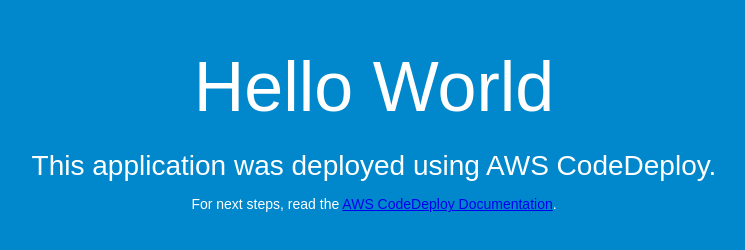
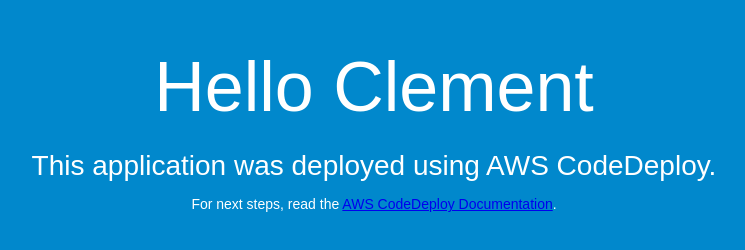
Before and after one commit to clementawsgit/CI-CD-Pipeline, a plain HTML site: page index.html in a window 1280 px wide. Shown: the whole page, without its empty margins (266-1011 px from the left). Drawn offline with Linux system fonts and the light colour scheme.

Commit message:
Update index.html

```diff
--- a/index.html
+++ b/index.html
@@ -26,7 +26,7 @@
 </head>
 <body>
   <div align="center">
-    <h1>Hello World</h1>
+    <h1>Hello Clement</h1>
     <h2>This application was deployed using AWS CodeDeploy.</h2>
     <p>For next steps, read the <a href="http://aws.amazon.com/documentation/codedeploy">AWS CodeDeploy Documentation</a>.</p>
   </div>
```
